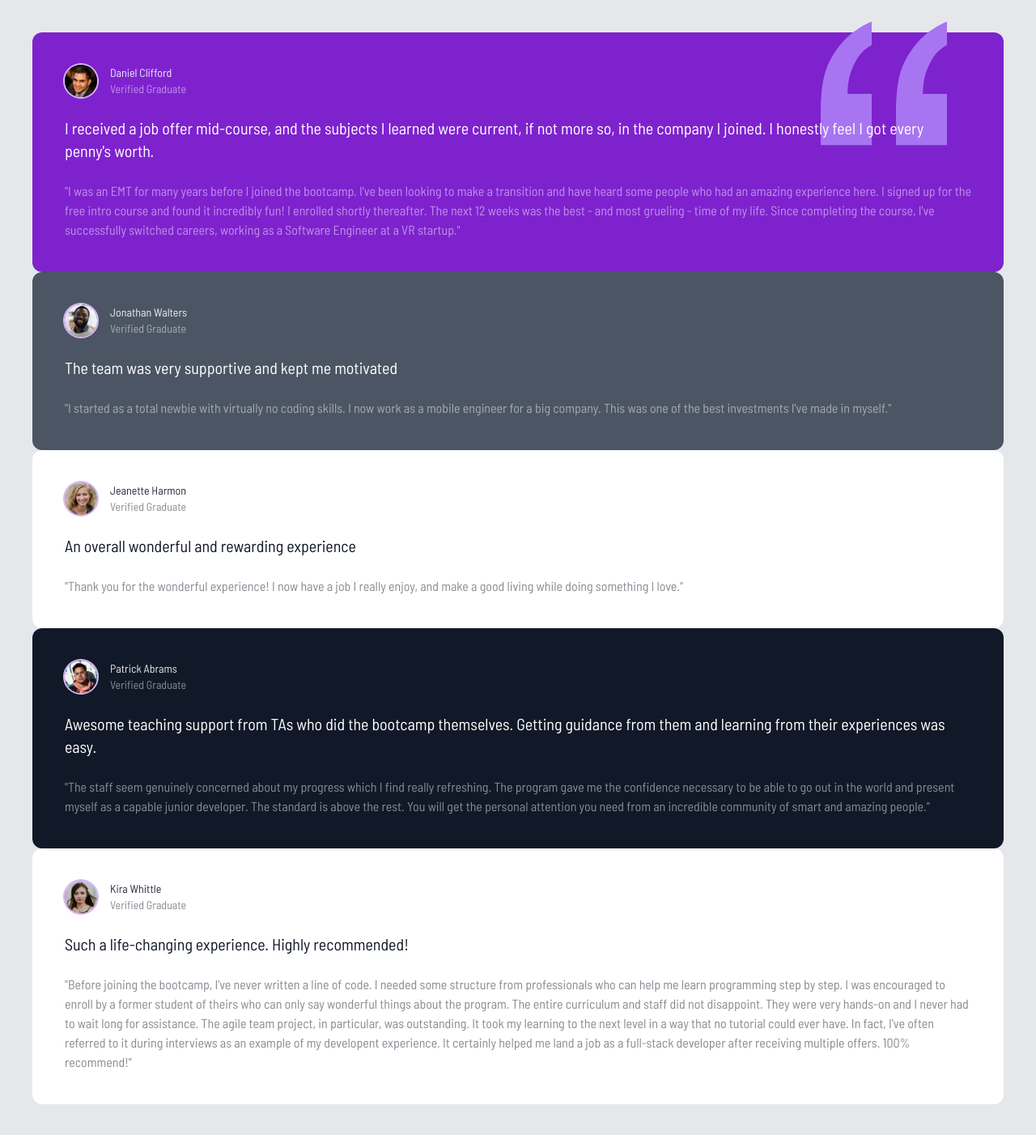
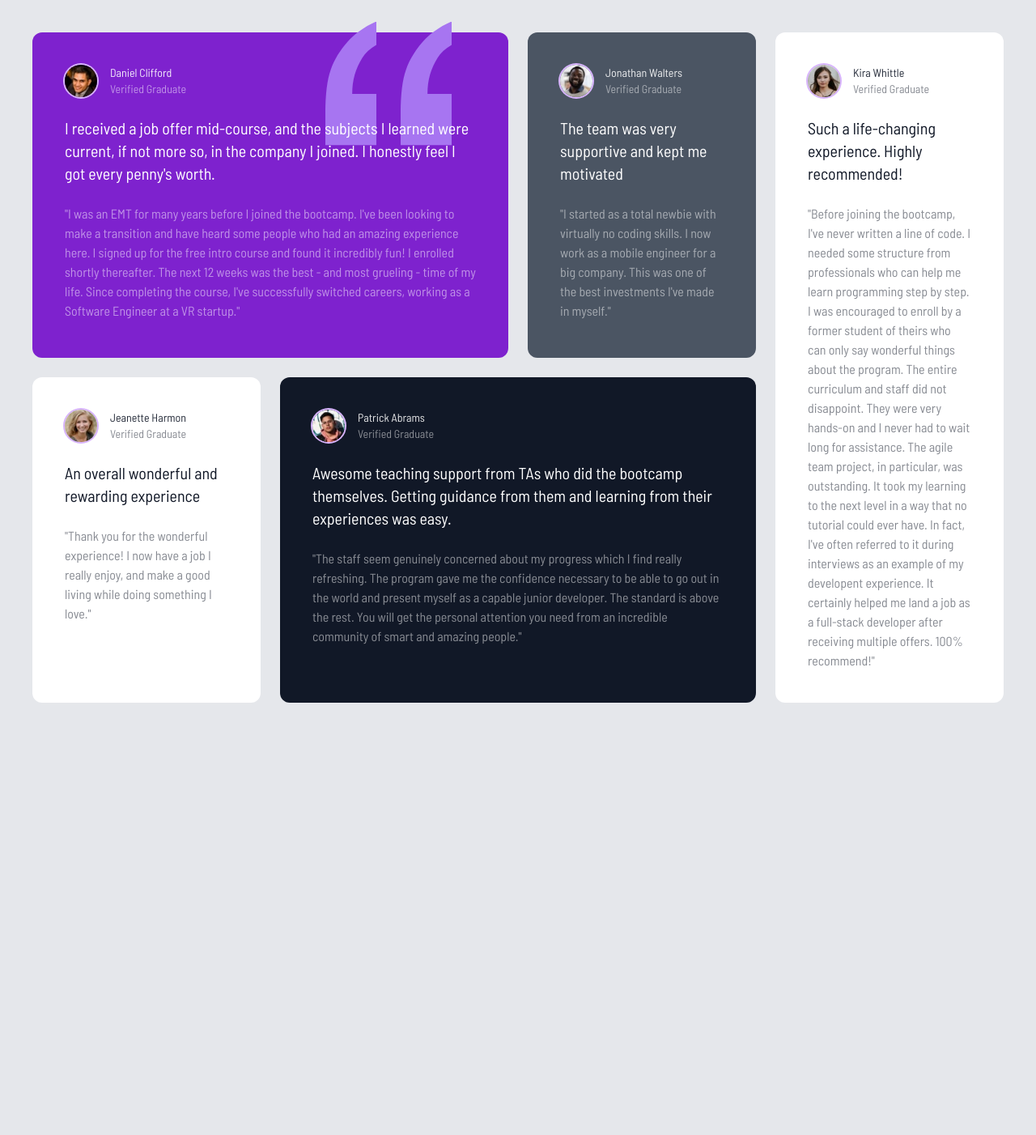
Before and after one commit to bittencourt-lucas/tailwindcss-from-scratch, a website: page projects/04-testimonial-grid/index.html in a window 1280 px wide. Shown: the whole page at 81% size. After the commit the page ends 908 px from the top, so only its background shows below. Drawn offline with Linux system fonts and the light colour scheme.

Commit message:
feat: Project 4 - Add Grid Classes

```diff
--- a/projects/04-testimonial-grid/index.html
+++ b/projects/04-testimonial-grid/index.html
@@ -15,14 +15,14 @@
   <!-- Global Container -->
   <div class="container mx-auto max-w-7xl p-2 md:p-10">
     <!-- Grid Container -->
-    <div class="text-white">
+    <div class="grid gap-6 grid-cols-1 text-white md:grid-cols-4 md:grid-rows-2">
       <!-- Box 1 -->
-      <div class="relative p-10 rounded-xl bg-purple-700">
+      <div class="relative p-10 rounded-xl bg-purple-700 md:col-span-2">
         <!-- Quotes Image -->
-        <img src="images/bg-pattern-quotation.svg" alt="" class="absolute top-3 right-10 scale-125 md:top md:right-24 md:scale-150" />
+        <img src="images/bg-pattern-quotation.svg" alt="Quotes Icon" class="absolute top-3 right-10 scale-125 md:top md:right-24 md:scale-150" />
         <!-- Box Header -->
         <div class="flex z-10 space-x-4">
-          <img src="images/image-daniel.jpg" alt="" class="w-10 h-10 rounded-full ring-2 ring-purple-300" />
+          <img src="images/image-daniel.jpg" alt="Daniel" class="w-10 h-10 rounded-full ring-2 ring-purple-300" />
           <div class="text-sm">
             <h4 class="opacity-90">Daniel Clifford</h4>
             <p class="opacity-50">Verified Graduate</p>
@@ -44,7 +44,7 @@
       <div class="p-10 rounded-xl bg-gray-600">
         <!-- Box Header -->
         <div class="flex space-x-4">
-          <img src="images/image-jonathan.jpg" alt="" class="w-10 h-10 rounded-full ring-2 ring-purple-300" />
+          <img src="images/image-jonathan.jpg" alt="Jonathan" class="w-10 h-10 rounded-full ring-2 ring-purple-300" />
           <div class="text-sm">
             <h4 class="opacity-90">Jonathan Walters</h4>
             <p class="opacity-50">Verified Graduate</p>
@@ -63,7 +63,7 @@
       </div>
 
       <!-- Box 3 -->
-      <div class="hidden p-10 rounded-xl text-gray-900 bg-white">
+      <div class="hidden p-10 rounded-xl text-gray-900 bg-white md:block md:row-span-2">
         <!-- Box Header -->
         <div class="flex space-x-4">
           <img src="images/image-kira.jpg" alt="Kira" class="w-10 h-10 rounded-full ring-2 ring-purple-300" />
@@ -88,7 +88,7 @@
       <div class="p-10 rounded-xl text-gray-900 bg-white">
         <!-- Box Header -->
         <div class="flex space-x-4">
-          <img src="images/image-jeanette.jpg" alt="" class="w-10 h-10 rounded-full ring-2 ring-purple-300" />
+          <img src="images/image-jeanette.jpg" alt="Jeanette" class="w-10 h-10 rounded-full ring-2 ring-purple-300" />
           <div class="text-sm">
             <h4 class="opacity-90">Jeanette Harmon</h4>
             <p class="opacity-50">Verified Graduate</p>
@@ -107,10 +107,10 @@
       </div>
 
       <!-- Box 5 -->
-      <div class="p-10 rounded-xl bg-gray-900">
+      <div class="p-10 rounded-xl bg-gray-900 md:col-span-2">
         <!-- Box Header -->
         <div class="flex space-x-4">
-          <img src="images/image-patrick.jpg" alt="" class="w-10 h-10 rounded-full ring-2 ring-purple-300" />
+          <img src="images/image-patrick.jpg" alt="Patrick" class="w-10 h-10 rounded-full ring-2 ring-purple-300" />
           <div class="text-sm">
             <h4 class="opacity-90">Patrick Abrams</h4>
             <p class="opacity-50">Verified Graduate</p>
@@ -129,7 +129,7 @@
       </div>
 
       <!-- Box 6 -->
-      <div class="p-10 rounded-xl text-gray-900 bg-white">
+      <div class="p-10 rounded-xl text-gray-900 bg-white md:hidden">
         <!-- Box Header -->
         <div class="flex space-x-4">
           <img src="images/image-kira.jpg" alt="Kira" class="w-10 h-10 rounded-full ring-2 ring-purple-300" />
```
Also changed, not shown: projects/04-testimonial-grid/css/style.css.
